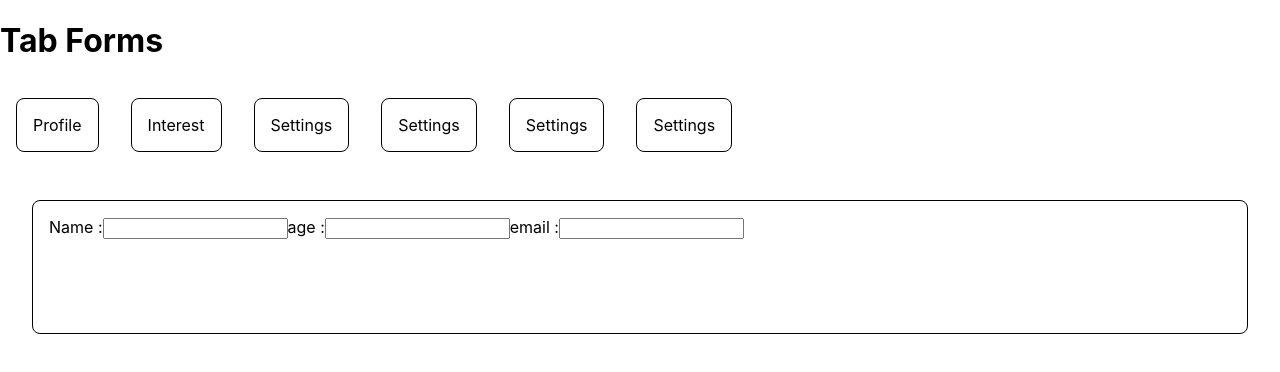
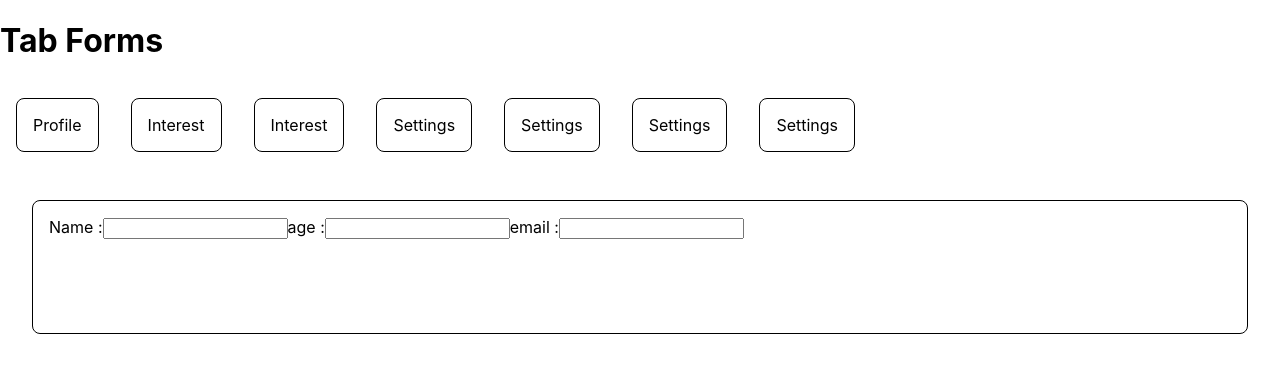
Before and after one commit to Ssharma0355/machine-coding, a React (Create React App) app: page / in a window 1280 px wide. Shown: the top 372 px of the page. Built offline with nearby package versions, Linux system fonts and the light colour scheme.

Commit message:
adding point

```diff
--- a/src/solutions/TabForms/TabForms.jsx
+++ b/src/solutions/TabForms/TabForms.jsx
@@ -18,6 +18,10 @@ const TabForms = () => {
       component: Profile,
     },
     {
+      name: "Interest",
+      component: Interset,
+    },
+       {
       name: "Interest",
       component: Interset,
     },
```
